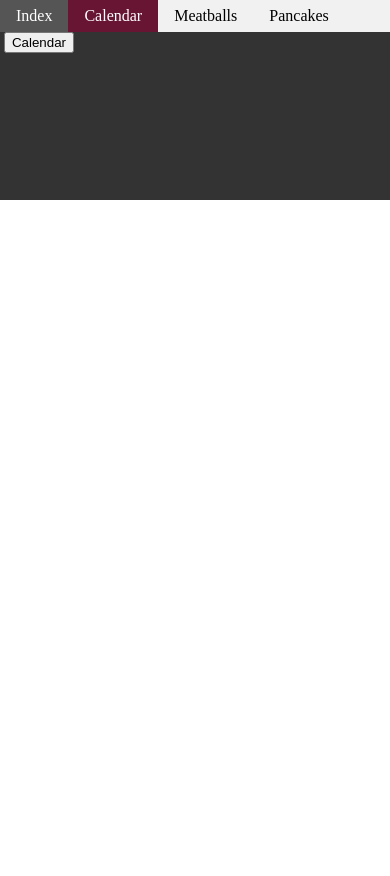
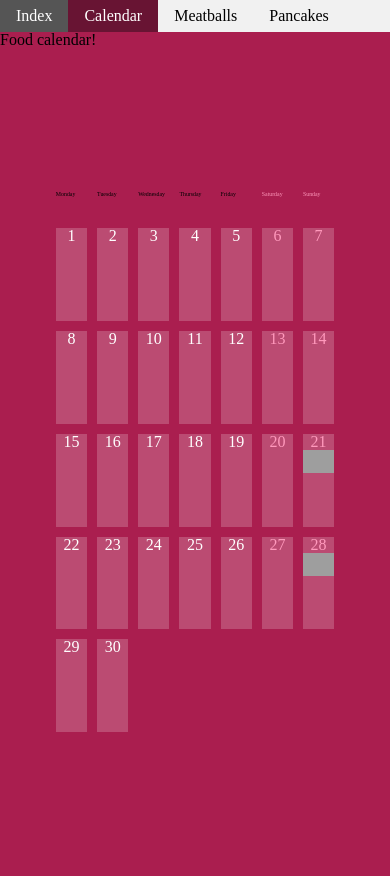
Before and after one commit to RikJak/ID1354, a PHP site: page /calendar.html in a window 390 px wide. Before the commit the page ends 200 px from the top, so only its background shows below. Run offline with PHP 8.4, Linux system fonts and the light colour scheme; grey boxes are pictures that could not be loaded.

Commit message:
added some responsiveness

```diff
--- a/Seminar1/calendar.html
+++ b/Seminar1/calendar.html
@@ -3,9 +3,11 @@
 <head>
 	<meta charset = "utf-8">
 	<title>World Wide Wastrels</title>
+	<link rel="shortcut icon" type="image/png" href="bin/favicon.png"/>
 	<link rel="stylesheet" type="text/css" href = "css/reset.css">
-	<link rel="stylesheet" type="text/css" href = "css/index.css">
 	<link rel="stylesheet" type="text/css" href = "css/menu.css">
+	<link rel="stylesheet" type="text/css" href = "css/general.css">
+	<link rel="stylesheet" type="text/css" href = "css/calendar.css">
 </head>
 
 <body>
@@ -17,9 +19,50 @@
 			<li><a href="pancakes.html">Pancakes</a></li>
 		</ul>
 	</div>
-	<div id = "inner">
-		<form method ="post" action "index.html">
-			<button id = "toCalendar">Calendar</button>
-		</form>
+	<div id = "title">
+		<p>Food calendar!</p>
+	</div>
+	<div id = "grid">
+		<ul id="weekdays">
+			<li>Monday</li>
+			<li>Tuesday</li>
+			<li>Wednesday</li>
+			<li>Thursday</li>
+			<li>Friday</li>
+			<li class = "weekend">Saturday</li>
+			<li class = "weekend">Sunday</li>
+		</ul>
+		<div id  = "calendar">
+			<a class = "day" >	1	</a>
+			<a class = "day" >	2	</a>
+			<a class = "day" >	3	</a>
+			<a class = "day" >	4	</a>
+			<a class = "day" >	5	</a>
+			<a class = "day" >	6	</a>
+			<a class = "day" >	7	</a>
+			<a class = "day" >	8	</a>
+			<a class = "day" >	9	</a>
+			<a class = "day" >	10	</a>
+			<a class = "day" >	11	</a>
+			<a class = "day" >	12	</a>
+			<a class = "day" >	13	</a>
+			<a class = "day" >	14	</a>
+			<a class = "day" >	15	</a>
+			<a class = "day" >	16	</a>
+			<a class = "day" >	17	</a>
+			<a class = "day" >	18	</a>
+			<a class = "day" >	19	</a>
+			<a class = "day" >	20	</a>
+			<a class = "day" href="pancakes.html">	21	<img src ="bin/pancakes.png"></a>
+			<a class = "day" >	22	</a>
+			<a class = "day" >	23	</a>
+			<a class = "day" >	24	</a>
+			<a class = "day" >	25	</a>
+			<a class = "day" >	26	</a>
+			<a class = "day" >	27	</a>
+			<a class = "day" href="meatballs.html">	28	<img src ="bin/meatballs.png"></a>
+			<a class = "day" >	29	</a>
+			<a class = "day" >	30	</a>
+		</div>
 	</div>
 </body>
--- /dev/null
+++ b/Seminar1/css/calendar.css
@@ -0,0 +1,87 @@
+a{
+	text-decoration: none;
+}
+
+#title{
+	position: relative;
+	list-style-type: none;
+	margin: 0;
+	padding: 0;
+	overflow: hidden;
+}
+
+#grid {
+	display: grid;
+	justify-items: center;
+	grid-column: 2 / 3;
+	grid-row: 1 / 5;
+	grid-template-columns: 2fr 6fr 2fr;
+	grid-template-rows: 2fr 0.5fr 7fr 2fr;
+}
+#weekdays {
+	grid-column: 2 / 3;
+	grid-row: 2 / 3;
+	display: grid;
+	grid-gap: 10px;
+	grid-template-columns: repeat(7, 1fr);
+
+}
+#weekdays > li {
+	width: 8vw;
+	font-size: 1.5vw;
+}
+li.weekend{
+	color: #ff99bc;
+}
+#calendar {
+	grid-column: 2 / 3;
+	grid-row: 3 / 4;
+	display: grid;
+	grid-gap: 10px;
+	grid-template-areas: "1 2 3 4 5 6 7" "8 9 10 11 12 13 14" "15 16 17 18 19 20 21" "22 23 24 25 26 27 28" "29 30 31 . . . .";
+}
+#calendar > a:nth-child(7n+0) {
+	color: #ff99bc;
+}
+#calendar > a:nth-child(7n+6) {
+	color: #ff99bc;
+}
+.day {
+	text-align: center;
+	content: center;
+	height: 11vh;
+	width: 8vw;
+	color: white;
+	background-color: rgba(255, 255, 255, 0.2);
+	display: grid;
+	grid-template-rows: 1fr 5fr;
+}
+.day:hover {
+	background-color: rgba(255, 255, 255, 0.4);
+}
+img{
+	max-width: 100%;
+	max-height: 100%;
+	height: auto;
+	width: auto;
+}
+
+@media only screen and (max-width: 320px) {
+	#header {
+		grid-template-rows: 1fr 2fr 1fr;
+	}
+	#header > h1 {
+		font-size: 10vw;
+	}
+	#inner_grid {
+		grid-template-columns: 2fr 6fr 2fr;
+		grid-template-rows: 1.5fr 0.5fr 4fr 5fr;
+	}
+	.day {
+		height: 5vh;
+	}
+	#weekdays > li {
+		padding-top: 30%;
+		font-size: 2vw;
+	}
+}
--- /dev/null
+++ b/Seminar1/css/general.css
@@ -0,0 +1,4 @@
+
+body{
+	background-color: #aa1e4f;
+}
--- a/Seminar1/css/index.css
+++ b/Seminar1/css/index.css
@@ -1,28 +1,29 @@
-	#outer{
-  background-color: #000000;
-  position: absolute;
-  z-index: 2;
-  opacity: 0.1;
-  width: 100vw;
+#calendarButton{
+  text-align: center;
   height: 100vh;
-  object-fit: cover;
-	}
+  width: 100vh;
+  display:flex;
+  align-items: center;
+  justify-content: center;
+}
 
-	#inner{
-  display: grid;
-  justify-items: center;
-  background: rgba(0, 0, 0, 0.8);
-  grid-column: 2 / 3;
-  grid-row: 1 / 4;
-  grid-template-columns: 2fr 6fr 2fr;
-  grid-template-rows: 1fr 3fr 1fr 2fr 1fr;
-	}
+.button {
 
+    background-color: #123456;
+    border: none;
+    color: white;
+    padding: 15px 32px;
+    text-align: center;
+    text-decoration: none;
+    display: inline-block;
+    font-size: 16px;
+    margin: 4px 2px;
+    cursor: pointer;
+    -webkit-transition-duration: 0.4s; /* Safari */
+    transition-duration: 0.4s;
 
-	input[type=button]{
-		background-color: green;
-	    background-position: 10px 10px;
-	    background-repeat: no-repeat;
+}
 
-	    padding-left: 40px;
-	}
+.button:hover{
+box-shadow: 0 12px 16px 0 rgba(0,0,0,0.24),0 17px 50px 0 rgba(0,0,0,0.19);
+}
--- a/Seminar1/css/menu.css
+++ b/Seminar1/css/menu.css
@@ -26,3 +26,5 @@
 	background-color: #555;
 	color: white;
 }
+
+@media only screen and (max-width:
```
Also changed, not shown: Seminar1/css/recipe.css (added, +13 -0 lines), Seminar1/index.html (+5 -8 lines), Seminar1/meatballs.html (+18 -1 lines), Seminar1/pancakes.html (+17 -1 lines), 3 other files. Lines whose indentation alone changed are shown as unchanged.
